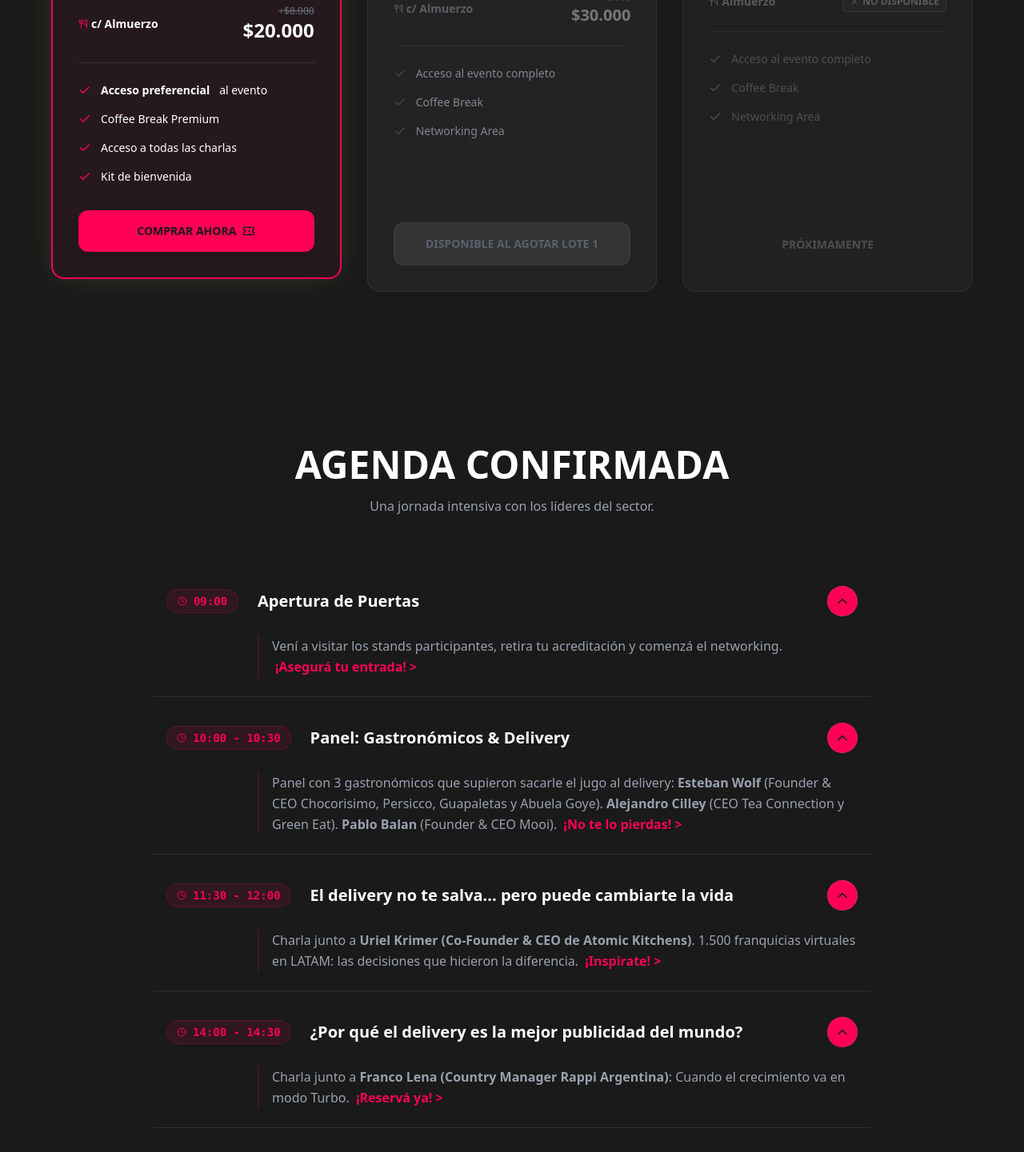
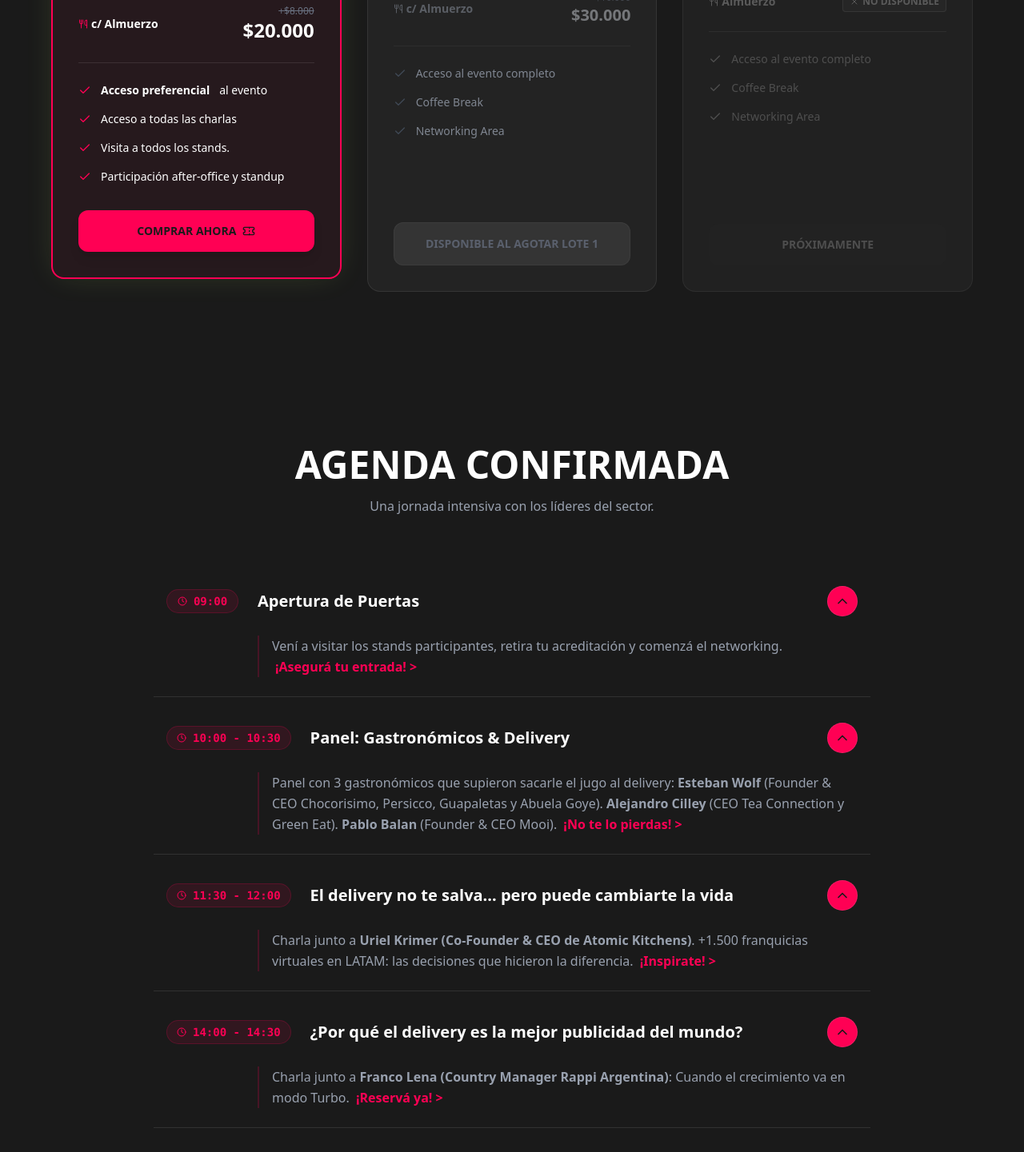
Before and after one commit to dexnou/landing_foodie, a Next.js app: page / in a window 1280 px wide. Shown: the part 2040-3481 px from the top of the page at 80% size. Built offline with nearby package versions, Linux system fonts and the light colour scheme; no server answers.

Commit message:
nr: logo sponsor solucionado

```diff
--- a/src/components/BookingModal.tsx
+++ b/src/components/BookingModal.tsx
@@ -12,8 +12,7 @@ type BookingState = 'idle' | 'creating' | 'pending_payment' | 'paid' | 'error';
 
 // --- CONFIGURACIÓN DE PRECIOS Y FECHAS ---
 const PRICE_CONFIG = {
-  increaseDate: '2026-03-01T00:00:00', // Fecha del próximo aumento
-  nextPricePercentage: 30, // Porcentaje de aumento estimado
+  increaseDate: '2026-01-30T00:00:00', // Fecha del próximo aumento
   batchName: 'Lote 1: Early Bird',
   basePrice: 12000,
   lunchPrice: 8000
@@ -26,7 +25,7 @@ export default function BookingModal({ isOpen, onClose }: ModalProps) {
   const [quantity, setQuantity] = useState(1);
 
   // Estado para la cuenta regresiva
-  const [timeLeft, setTimeLeft] = useState<{days: number, hours: number, minutes: number, seconds: number} | null>(null);
+  const [timeLeft, setTimeLeft] = useState<{ days: number, hours: number, minutes: number, seconds: number } | null>(null);
 
   const [formData, setFormData] = useState({
     company: '',
@@ -203,13 +202,13 @@ export default function BookingModal({ isOpen, onClose }: ModalProps) {
   if (!isOpen) return null;
 
   return (
-    <div className="fixed inset-0 z-[100] flex items-end md:items-center justify-center p-4 sm:p-6">
+    <div className="fixed inset-0 z-[100] flex items-center justify-center p-4 sm:p-6">
       <div
         className="absolute inset-0 bg-black/80 animate-fade-in"
         onClick={onClose}
       />
 
-      <div className="bg-white rounded-t-2xl md:rounded-2xl w-full max-w-md overflow-hidden relative z-10 animate-zoom-in shadow-2xl flex flex-col max-h-[90vh]">
+      <div className="bg-white rounded-2xl w-full max-w-md overflow-hidden relative z-10 animate-zoom-in shadow-2xl flex flex-col max-h-[90vh]">
 
         <div className="bg-gray-50 p-4 flex justify-between items-center border-b border-gray-100 flex-shrink-0">
           <div>
@@ -238,9 +237,6 @@ export default function BookingModal({ isOpen, onClose }: ModalProps) {
                       <p className="text-orange-800 font-bold text-xs uppercase tracking-wide">
                         ¡Subida de Precio Inminente!
                       </p>
-                      <span className="bg-orange-200 text-orange-800 text-[10px] px-1.5 py-0.5 rounded font-bold">
-                        +{PRICE_CONFIG.nextPricePercentage}%
-                      </span>
                     </div>
                     <p className="text-orange-700 text-xs leading-relaxed">
                       El lote actual finaliza en:
@@ -306,11 +302,11 @@ export default function BookingModal({ isOpen, onClose }: ModalProps) {
               </div>
 
               <div className="grid grid-cols-1 md:grid-cols-2 gap-4">
-                 <div className="space-y-1">
+                <div className="space-y-1">
                   <label className="text-xs font-bold text-gray-500 uppercase tracking-wider block">Email</label>
                   <input required name="email" value={formData.email} onChange={handleInputChange} type="email" className="w-full bg-gray-50 border border-gray-200 rounded-lg p-3 text-sm text-gray-900 focus:ring-2 focus:ring-brand-lime outline-none min-h-[44px]" placeholder="nombre@empresa.com" />
                 </div>
-                 <div className="space-y-1">
+                <div className="space-y-1">
                   <label className="text-xs font-bold text-gray-500 uppercase tracking-wider block">Teléfono</label>
                   <input required name="phone" value={formData.phone} onChange={handleInputChange} type="tel" className="w-full bg-gray-50 border border-gray-200 rounded-lg p-3 text-sm text-gray-900 focus:ring-2 focus:ring-brand-lime outline-none min-h-[44px]" placeholder="+54 9 11 6633-2233" />
                 </div>
--- a/src/components/HomeClient.tsx
+++ b/src/components/HomeClient.tsx
@@ -407,7 +407,7 @@ export default function Home() {
                   onClick={() => setIsPlayingMobile(true)}
                   className="absolute inset-0 w-full h-full flex items-center justify-center group cursor-pointer z-10"
                 >
-                  <Image src="/assets/images/video-cover.png" alt="Video" fill className="object-cover opacity-90" priority />
+                  <Image src="/assets/images/video-cover.png" alt="Video" fill className="object-cover object-[center_20%] opacity-90" priority />
                   <div className="absolute inset-0 bg-black/20" />
                   <div className="relative z-30 w-14 h-14 bg-white/10 backdrop-blur-md border border-white/20 rounded-full flex items-center justify-center shadow-2xl">
                     <Play className="w-6 h-6 text-white fill-current ml-1" />
@@ -623,9 +623,9 @@ export default function Home() {
 
               <ul className="space-y-4 mb-8 flex-1">
                 <li className="flex items-start gap-3 text-sm text-white"><Check className="w-4 h-4 text-brand-lime mt-0.5 flex-shrink-0" /> <span className="font-bold">Acceso preferencial</span> al evento</li>
-                <li className="flex items-start gap-3 text-sm text-white"><Check className="w-4 h-4 text-brand-lime mt-0.5 flex-shrink-0" /> Coffee Break Premium</li>
                 <li className="flex items-start gap-3 text-sm text-white"><Check className="w-4 h-4 text-brand-lime mt-0.5 flex-shrink-0" /> Acceso a todas las charlas</li>
-                <li className="flex items-start gap-3 text-sm text-white"><Check className="w-4 h-4 text-brand-lime mt-0.5 flex-shrink-0" /> Kit de bienvenida</li>
+                <li className="flex items-start gap-3 text-sm text-white"><Check className="w-4 h-4 text-brand-lime mt-0.5 flex-shrink-0" /> Visita a todos los stands.</li>
+                <li className="flex items-start gap-3 text-sm text-white"><Check className="w-4 h-4 text-brand-lime mt-0.5 flex-shrink-0" /> Participación after-office y standup</li>
               </ul>
 
               <button
@@ -716,7 +716,7 @@ export default function Home() {
           <div className="space-y-2">
             <AccordionItem time="09:00" title="Apertura de Puertas">Vení a visitar los stands participantes, retira tu acreditación y comenzá el networking. <button onClick={() => setModalOpen(true)} className="text-brand-lime font-bold hover:underline ml-1 cursor-pointer">¡Asegurá tu entrada! &gt;</button></AccordionItem>
             <AccordionItem time="10:00 - 10:30" title="Panel: Gastronómicos & Delivery">Panel con 3 gastronómicos que supieron sacarle el jugo al delivery: <strong>Esteban Wolf</strong> (Founder & CEO Chocorisimo, Persicco, Guapaletas y Abuela Goye). <strong> Alejandro Cilley </strong> (CEO Tea Connection y Green Eat). <strong>Pablo Balan</strong> (Founder & CEO Mooi). <button onClick={() => setModalOpen(true)} className="text-brand-lime font-bold hover:underline ml-1 cursor-pointer">¡No te lo pierdas! &gt;</button></AccordionItem>
-            <AccordionItem time="11:30 - 12:00" title="El delivery no te salva... pero puede cambiarte la vida">Charla junto a <strong>Uriel Krimer (Co-Founder & CEO de Atomic Kitchens)</strong>.  1.500 franquicias virtuales en LATAM: las decisiones que hicieron la diferencia. <button onClick={() => setModalOpen(true)} className="text-brand-lime font-bold hover:underline ml-1 cursor-pointer">¡Inspirate! &gt;</button></AccordionItem>
+            <AccordionItem time="11:30 - 12:00" title="El delivery no te salva... pero puede cambiarte la vida">Charla junto a <strong>Uriel Krimer (Co-Founder & CEO de Atomic Kitchens)</strong>.  +1.500 franquicias virtuales en LATAM: las decisiones que hicieron la diferencia. <button onClick={() => setModalOpen(true)} className="text-brand-lime font-bold hover:underline ml-1 cursor-pointer">¡Inspirate! &gt;</button></AccordionItem>
             <AccordionItem time="14:00 - 14:30" title="¿Por qué el delivery es la mejor publicidad del mundo?">Charla junto a <strong>Franco Lena (Country Manager Rappi Argentina)</strong>: Cuando el crecimiento va en modo Turbo. <button onClick={() => setModalOpen(true)} className="text-brand-lime font-bold hover:underline ml-1 cursor-pointer">¡Reservá ya! &gt;</button></AccordionItem>
             <AccordionItem time="15:30 - 16:00" title="Un solo ecosistema, mil oportunidades para tu restaurante">Charla junto a <strong>Francisco Matarazzo (Head de Food Delivery en Mercado Pago Argentina)</strong>: El futuro no es para los más grandes, es para los que se animan <button onClick={() => setModalOpen(true)} className="text-brand-lime font-bold hover:underline ml-1 cursor-pointer">¡Sumate! &gt;</button></AccordionItem>
             <AccordionItem time="16:30" title="After & Cierre a Puro Humor: Gerardo Freideles">Stand Up de cierre para terminar el día: La gastronomía contada por un gastronómico. </AccordionItem>
@@ -763,7 +763,7 @@ export default function Home() {
               <Award className="w-5 h-5 text-orange-700" />
             </div>
             <div className="flex flex-wrap justify-center gap-6 max-w-4xl mx-auto opacity-90">
-              {[{ name: "McCain", src: "/sponsors/mccainn.png" }, { name: "Guapaletas", src: "/sponsors/guapaletas.png" }, { name: "Mevak", src: "/sponsors/mevak.jpeg" }].map((sponsor) => (
+              {[{ name: "McCain", src: "/sponsors/mccainn.png" }, { name: "Guapaletas", src: "/sponsors/guapaletas.png" }, { name: "Mevak", src: "/sponsors/mevakk.png" }].map((sponsor) => (
                 <div key={sponsor.name} className="h-28 w-60 bg-white/5 border border-orange-800/20 rounded-lg flex items-center justify-center hover:bg-white/10 transition-all p-4 relative group">
                   <div className="relative w-full h-full"><Image src={sponsor.src} alt={sponsor.name} fill className="object-contain" /></div>
                 </div>
```
Also changed, not shown: public/sponsors/mevak.jpeg (deleted), public/sponsors/mevakk.png (added).
